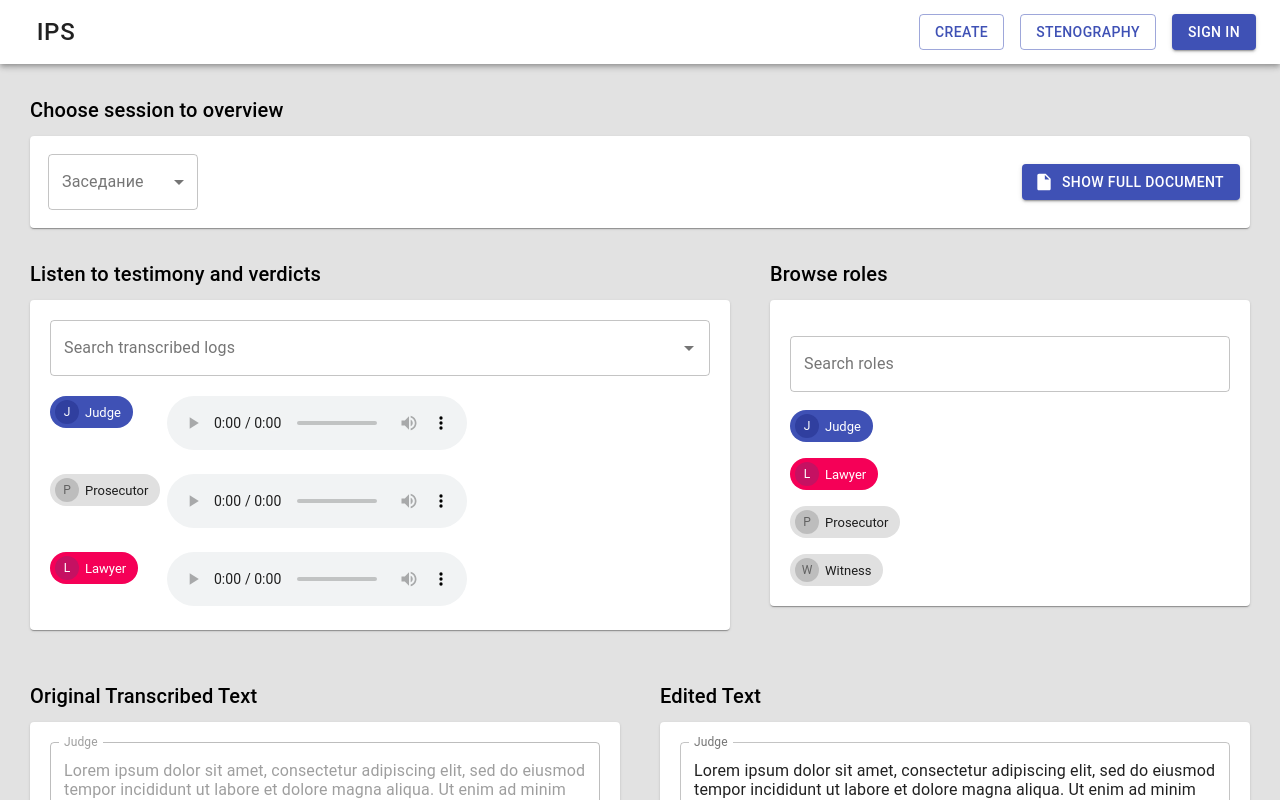
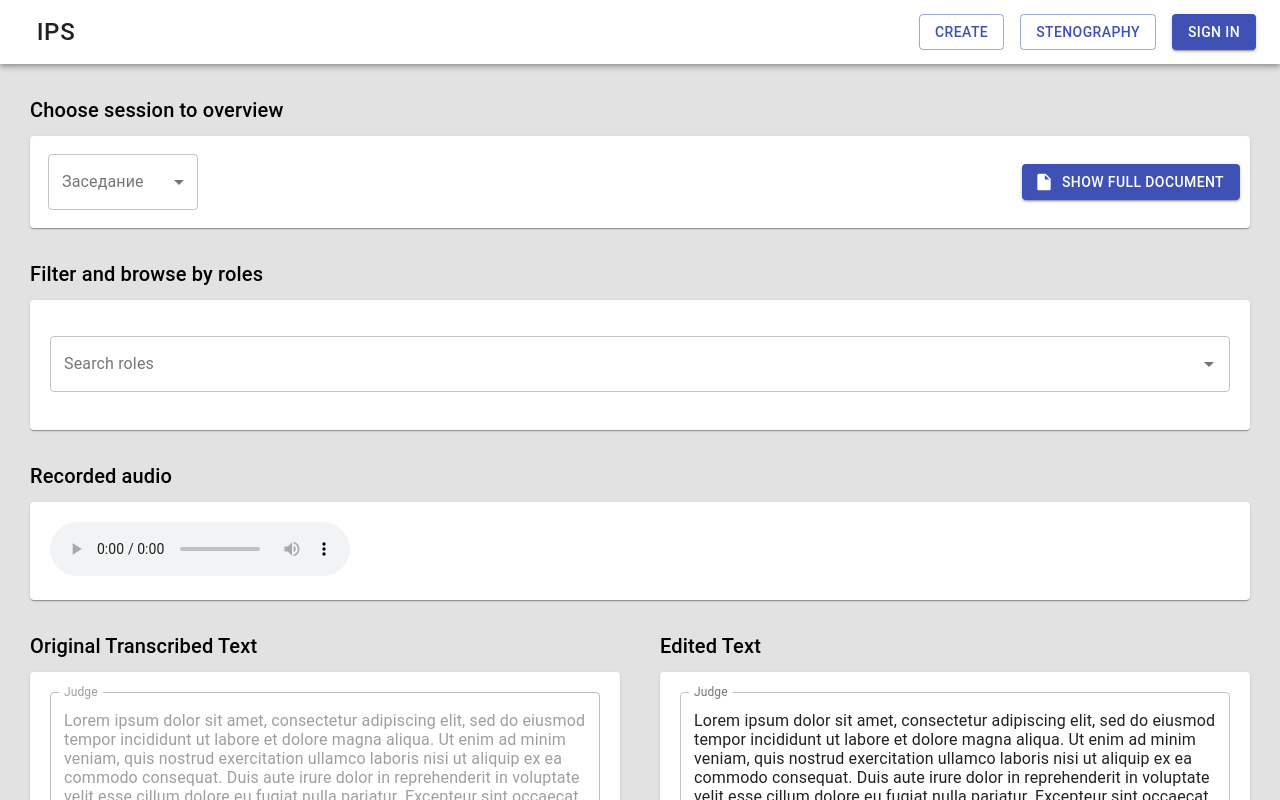
Before and after one commit to windrunner21/idrak.az-protocols, a React (Create React App) app: page /idrak.az-protocols/edit in a window 1280 px wide. Shown: the top 800 px of the page. Built offline with nearby package versions, Linux system fonts and the light colour scheme.

Commit message:
Changes to ui and adding timer

```diff
--- a/src/components/audioTracks.jsx
+++ b/src/components/audioTracks.jsx
@@ -1,71 +1,14 @@
 import React from "react";
-import Avatar from "@material-ui/core/Avatar";
-import Chip from "@material-ui/core/Chip";
 import Paper from "@material-ui/core/Paper";
-import Grid from "@material-ui/core/Grid";
-import TextField from "@material-ui/core/TextField";
-import Autocomplete from "@material-ui/lab/Autocomplete";
 import Typography from "@material-ui/core/Typography";
 import ReactAudioPlayer from "react-audio-player";
-import { sampleData } from "../data/sampleData";
 
 export default function AudioTracks() {
-  const options = sampleData.map((option) => {
-    const firstLetter = option.tag[0].toUpperCase();
-    return {
-      firstLetter: /[0-9]/.test(firstLetter) ? "0-9" : firstLetter,
-      ...option,
-    };
-  });
-
   return (
-    <div style={{ marginLeft: 30 }}>
-      <Typography variant="h6">Listen to testimony and verdicts</Typography>
+    <div style={{ marginLeft: 30, marginRight: 30 }}>
+      <Typography variant="h6">Recorded audio</Typography>
       <Paper style={{ padding: 20, marginTop: 10 }}>
-        <Autocomplete
-          id="grouped-samples"
-          options={options.sort(
-            (a, b) => -b.firstLetter.localeCompare(a.firstLetter)
-          )}
-          groupBy={(option) => option.firstLetter}
-          getOptionLabel={(option) => option.transcribedText}
-          style={{ flexGrow: 1, paddingBottom: 20 }}
-          renderInput={(params) => (
-            <TextField
-              {...params}
-              label="Search transcribed logs"
-              variant="outlined"
-            />
-          )}
-        />
-        <Grid container spacing={5}>
-          <Grid item xs={2} mg={2} lg={2}>
-            <Chip avatar={<Avatar>J</Avatar>} label="Judge" color="primary" />
-          </Grid>
-          <Grid item>
-            <ReactAudioPlayer src="my_audio_file.ogg" autoPlay controls />
-          </Grid>
-        </Grid>
-        <Grid container spacing={5}>
-          <Grid item xs={2} mg={2} lg={2}>
-            <Chip avatar={<Avatar>P</Avatar>} label="Prosecutor" />
-          </Grid>
-          <Grid item>
-            <ReactAudioPlayer src="my_audio_file.ogg" autoPlay controls />
-          </Grid>
-        </Grid>
-        <Grid container spacing={5}>
-          <Grid item xs={2} mg={2} lg={2}>
-            <Chip
-              avatar={<Avatar>L</Avatar>}
-              label="Lawyer"
-              color="secondary"
-            />
-          </Grid>
-          <Grid item>
-            <ReactAudioPlayer src="my_audio_file.ogg" autoPlay controls />
-          </Grid>
-        </Grid>
+        <ReactAudioPlayer src="my_audio_file.ogg" autoPlay controls />
       </Paper>
     </div>
   );
--- a/src/components/enterSession.jsx
+++ b/src/components/enterSession.jsx
@@ -6,6 +6,13 @@ import TextField from "@material-ui/core/TextField";
 import Grid from "@material-ui/core/Grid";
 import Button from "@material-ui/core/Button";
 import DateFnsUtils from "@date-io/date-fns";
+import { makeStyles } from "@material-ui/core/styles";
+import Dialog from "@material-ui/core/Dialog";
+import AppBar from "@material-ui/core/AppBar";
+import Toolbar from "@material-ui/core/Toolbar";
+import IconButton from "@material-ui/core/IconButton";
+import CloseIcon from "@material-ui/icons/Close";
+import Slide from "@material-ui/core/Slide";
 import Play from "@material-ui/icons/PlayCircleFilledWhite";
 import {
   MuiPickersUtilsProvider,
@@ -13,11 +20,47 @@ import {
   KeyboardTimePicker,
 } from "@material-ui/pickers";
 
+const useStyles = makeStyles((theme) => ({
+  appBar: {
+    position: "relative",
+  },
+  title: {
+    marginLeft: theme.spacing(2),
+    flex: 1,
+  },
+  circle: {
+    display: "flex",
+    width: "500px",
+    height: "500px",
+    backgroundColor: "#fff",
+    borderRadius: "50%",
+    borderStyle: "solid",
+    borderColor: "#e2e2e2",
+  },
+  timer: {
+    margin: "auto",
+  },
+}));
+
+const Transition = React.forwardRef(function Transition(props, ref) {
+  return <Slide direction="up" ref={ref} {...props} />;
+});
+
 export default function EnterSandman() {
+  const classes = useStyles();
   const [selectedDate, setSelectedDate] = React.useState(new Date().now);
 
   const handleDateChange = (date) => {
     setSelectedDate(date);
+  };
+  const [open, setOpen] = React.useState(false);
+
+  const handleClickOpen = () => {
+    setOpen(true);
+  };
+
+  const handleClose = () => {
+    setOpen(false);
   };
 
   return (
@@ -62,12 +105,56 @@ export default function EnterSandman() {
               />
             </Grid>
             <Grid item>
-              <Button variant="contained" color="primary" startIcon={<Play />}>
+              <Button
+                variant="contained"
+                color="primary"
+                startIcon={<Play />}
+                onClick={handleClickOpen}
+              >
                 Start
               </Button>
             </Grid>
           </Grid>
         </MuiPickersUtilsProvider>
+        <Dialog
+          fullScreen
+          open={open}
+          onClose={handleClose}
+          TransitionComponent={Transition}
+        >
+          <AppBar className={classes.appBar}>
+            <Toolbar>
+              <IconButton
+                edge="start"
+                color="inherit"
+                onClick={handleClose}
+                aria-label="close"
+              >
+                <CloseIcon />
+              </IconButton>
+              <Typography variant="h6" className={classes.title}>
+                Session in progress
+              </Typography>
+              <Button autoFocus color="inherit" onClick={handleClose}>
+                Finish
+              </Button>
+            </Toolbar>
+          </AppBar>
+          <Grid
+            container
+            justifyContent="center"
+            alignItems="center"
+            style={{ padding: 100 }}
+          >
+            <Grid item>
+              <div className={classes.circle}>
+                <Typography variant="h4" className={classes.timer}>
+                  00:00:00
+                </Typography>
+              </div>
+            </Grid>
+          </Grid>
+        </Dialog>
       </Paper>
     </div>
   );
--- a/src/components/roleTags.jsx
+++ b/src/components/roleTags.jsx
@@ -2,23 +2,16 @@ import React from "react";
 import Paper from "@material-ui/core/Paper";
 import TextField from "@material-ui/core/TextField";
 import Autocomplete from "@material-ui/lab/Autocomplete";
-import Grid from "@material-ui/core/Grid";
-import Chip from "@material-ui/core/Chip";
-import Avatar from "@material-ui/core/Avatar";
 import Typography from "@material-ui/core/Typography";
 import { sampleTagsData } from "../data/sampleData";
 
 export default function RoleTags() {
-  const handleClick = () => {
-    console.info("You clicked the Chip.");
-  };
-
   return (
-    <div style={{ marginRight: 30 }}>
-      <Typography variant="h6">Browse roles</Typography>
+    <div style={{ marginRight: 30, marginLeft: 30, marginBottom: 30 }}>
+      <Typography variant="h6">Filter and browse by roles</Typography>
       <Paper style={{ padding: 20, marginTop: 10 }}>
         <Autocomplete
-          freeSolo
+          multiple
           id="free-solo-2-demo"
           disableClearable
           options={sampleTagsData.map((option) => option.tag)}
@@ -33,38 +26,6 @@ export default function RoleTags() {
             />
           )}
         />
-        <Grid container direction="column" spacing={2}>
-          <Grid item>
-            <Chip
-              avatar={<Avatar>J</Avatar>}
-              label="Judge"
-              color="primary"
-              onClick={handleClick}
-            />
-          </Grid>
-          <Grid item>
-            <Chip
-              avatar={<Avatar>L</Avatar>}
-              label="Lawyer"
-              color="secondary"
-              onClick={handleClick}
-            />
-          </Grid>
-          <Grid item>
-            <Chip
-              avatar={<Avatar>P</Avatar>}
-              label="Prosecutor"
-              onClick={handleClick}
-            />
-          </Grid>
-          <Grid item>
-            <Chip
-              avatar={<Avatar>W</Avatar>}
-              label="Witness"
-              onClick={handleClick}
-            />
-          </Grid>
-        </Grid>
       </Paper>
     </div>
   );
--- a/src/pages/home/editPage.jsx
+++ b/src/pages/home/editPage.jsx
@@ -23,14 +23,8 @@ export default function EditPage() {
     <div className={classes.root}>
       <NavigationBar />
       <SessionControls />
-      <Grid container alignItems="flex-start" spacing={5}>
-        <Grid item xs={7} mg={7} lg={7}>
-          <AudioTracks />
-        </Grid>
-        <Grid item xs={5} mg={5} lg={5}>
-          <RoleTags />
-        </Grid>
-      </Grid>
+      <RoleTags />
+      <AudioTracks />
       <Grid container alignItems="flex-start" spacing={5}>
         <Grid item xs={6} mg={6} lg={6}>
           <OriginalText />
```
